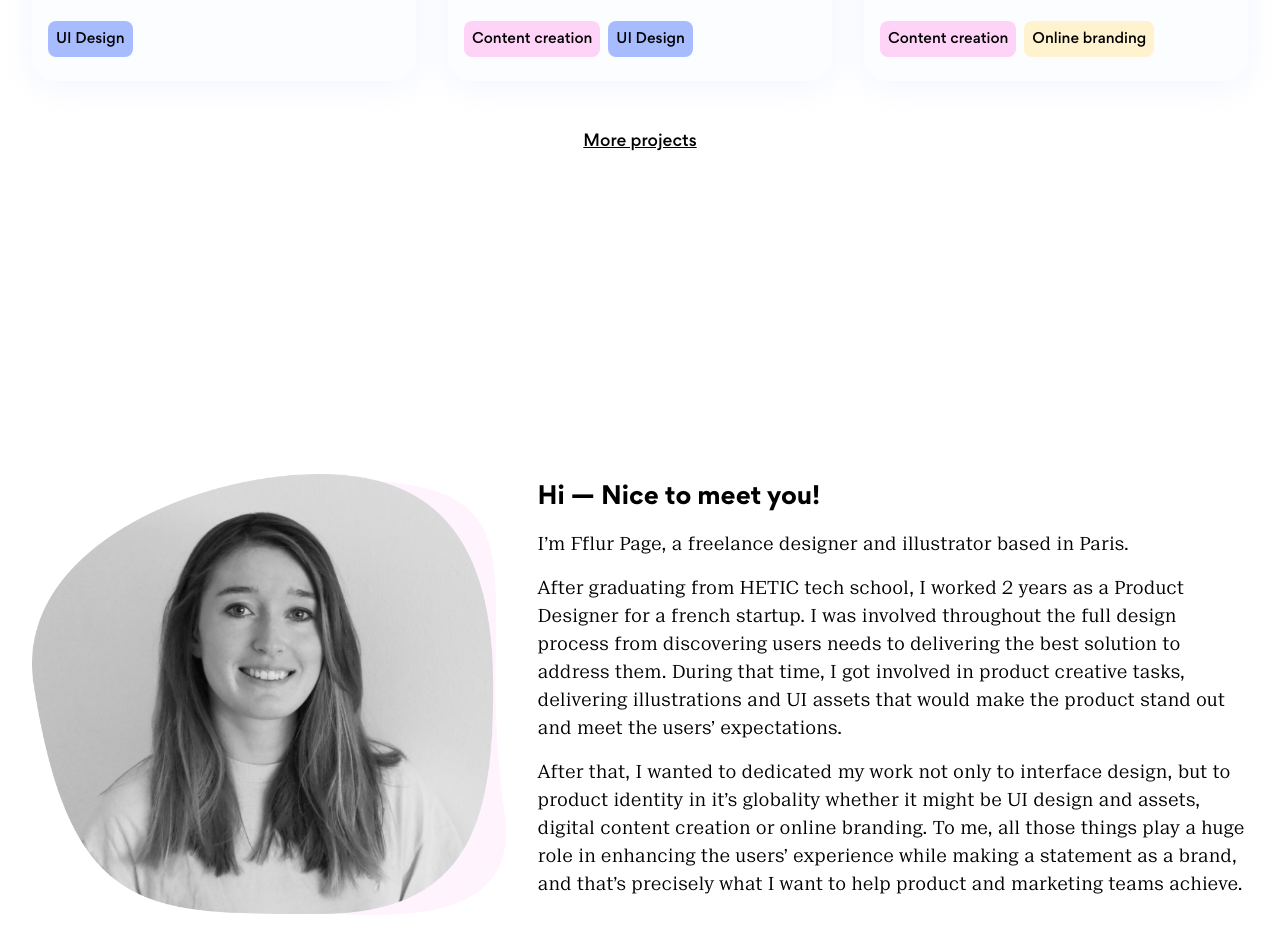
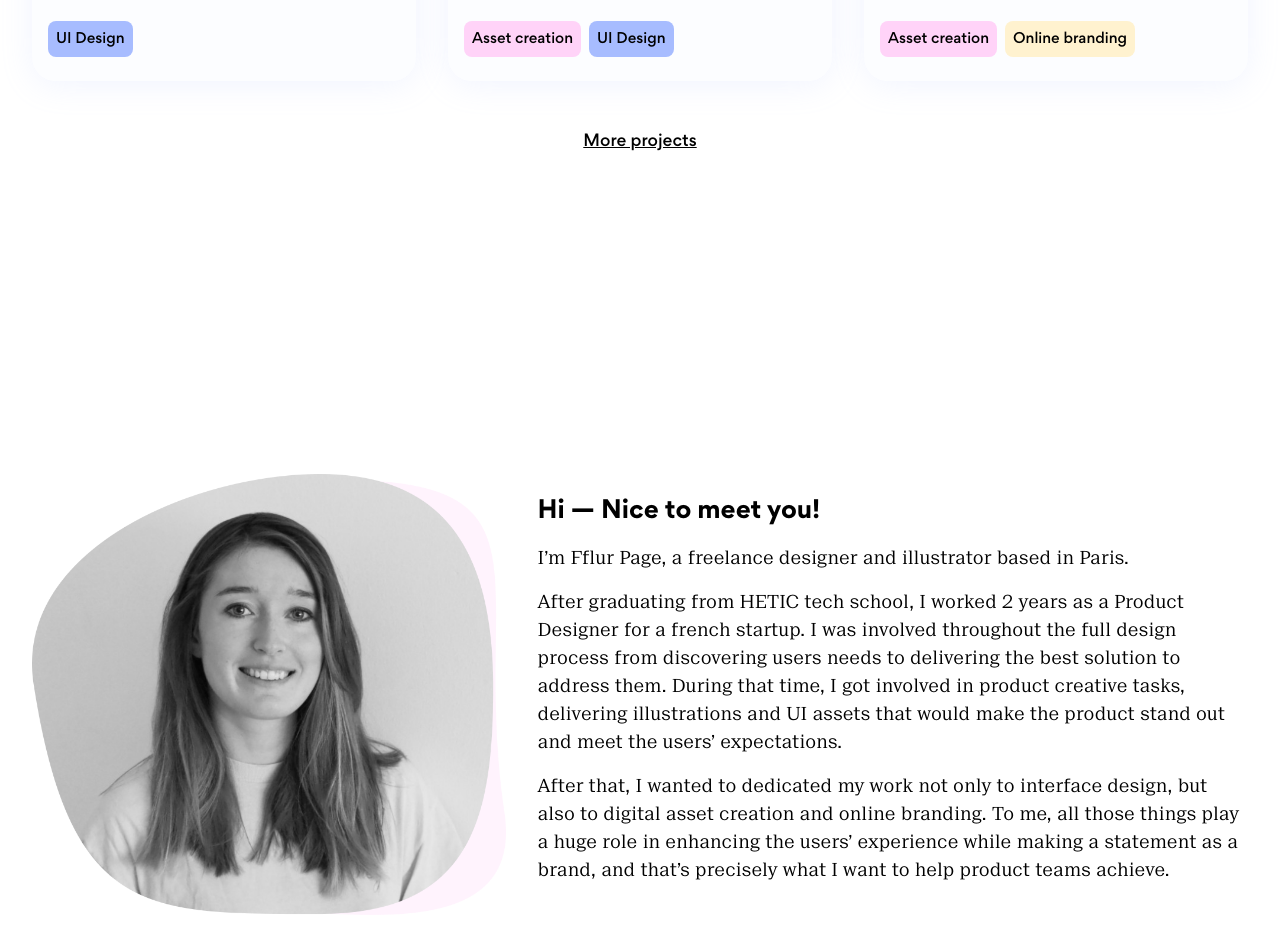
Before and after one commit to fflurp/fflurpage, a Next.js app: page / in a window 1280 px wide. Shown: the part 1326-2278 px from the top of the page. Built offline with nearby package versions, Linux system fonts and the light colour scheme.

Commit message:
type fix

```diff
--- a/pages/blog/index.tsx
+++ b/pages/blog/index.tsx
@@ -16,7 +16,9 @@ const Blog = () => {
             }
             link={"/blog/how-to-build-a-scalable-illustration-system"}
             image={"/Blog/Illustration-system/Banniere.png"}
-            tags={[{ text: "UI Design", variant: "primary" }]}
+            tags={[
+              { text: "UI Design", variant: "primary" },
+              { text: "Asset creation", variant: "secondary" }]}
           />
         </div>
       </div>
--- a/pages/index.tsx
+++ b/pages/index.tsx
@@ -12,10 +12,10 @@ const Home: NextPage = () => {
         <div className="flex flex-col-reverse items-center gap-8 text-center md:flex-row">
           <div className="flex h-full flex-1 flex-col text-left">
             <h1 className="font-display mb-4 font-title-bold text-5xl leading-[56px] text-gray-700">
-              Creative product designer & illustrator
+              Product designer & illustrator
             </h1>
             <h2 className="text-xl">
-              Everything from UI design to digital content creation for an extra
+              Everything from UI design to digital asset creation for an extra
               topping of user satisfaction 🧁
             </h2>
           </div>
@@ -43,7 +43,7 @@ const Home: NextPage = () => {
             link={"/projects/clear-fashion-illustration"}
             image={"/Project/CF-illu/Banniere/CF_illu_banner-2.png"}
             tags={[
-              { text: "Content creation", variant: "secondary" },
+              { text: "Asset creation", variant: "secondary" },
               { text: "UI Design", variant: "primary" },
             ]}
           />
@@ -53,7 +53,7 @@ const Home: NextPage = () => {
             link={"/projects/delphee"}
             image={"/Project/Delphee/Banniere/Delphee_banner-2.png"}
             tags={[
-              { text: "Content creation", variant: "secondary" },
+              { text: "Asset creation", variant: "secondary" },
               { text: "Online branding", variant: "tertiary" },
             ]}
           />
@@ -87,11 +87,10 @@ const Home: NextPage = () => {
           </p>
           <p className="mb-4 text-lg">
             After that, I wanted to dedicated my work not only to interface
-            design, but to product identity in it’s globality whether it might
-            be UI design and assets, digital content creation or online
-            branding. To me, all those things play a huge role in enhancing the
-            users’ experience while making a statement as a brand, and that’s
-            precisely what I want to help product and marketing teams achieve.
+            design, but also to digital asset creation and online branding. To me,
+            all those things play a huge role in enhancing the users’ experience
+            while making a statement as a brand, and that’s precisely what I
+            want to help product teams achieve.
           </p>
         </div>
       </section>
--- a/pages/projects/clear-fashion-illustration.tsx
+++ b/pages/projects/clear-fashion-illustration.tsx
@@ -28,7 +28,7 @@ const ClearFashionPage = () => {
             Clear Fashion
           </h1>
           <div className="mt-2 flex flex-wrap gap-2">
-            <Chip variant="secondary">Content creation</Chip>
+            <Chip variant="secondary">Asset creation</Chip>
             <Chip variant="primary">UI design</Chip>
           </div>
         </div>
--- a/pages/projects/index.tsx
+++ b/pages/projects/index.tsx
@@ -10,7 +10,7 @@ const Work = () => {
           Projects
         </h1>
         <p className="text-xl">
-          I work on user interface design, visual content creation and online
+          I work on user interface design, digital asset creation and online
           branding.
         </p>
         <p className="text-xl">
@@ -32,7 +32,7 @@ const Work = () => {
             link={"/projects/clear-fashion-illustration"}
             image={"/Project/CF-illu/Banniere/CF_illu_banner-2.png"}
             tags={[
-              { text: "Content creation", variant: "secondary" },
+              { text: "Asset creation", variant: "secondary" },
               { text: "UI Design", variant: "primary" },
             ]}
           />
@@ -42,7 +42,7 @@ const Work = () => {
             link={"/projects/delphee"}
             image={"/Project/Delphee/Banniere/Delphee_banner-2.png"}
             tags={[
-              { text: "Content creation", variant: "secondary" },
+              { text: "Asset creation", variant: "secondary" },
               { text: "Online branding", variant: "tertiary" },
             ]}
           />
@@ -54,7 +54,7 @@ const Work = () => {
             link={"/projects/fflur-page"}
             image={"/Project/Fflur/Banniere/Fflur_banner-2.png"}
             tags={[
-              { text: "Content creation", variant: "secondary" },
+              { text: "Asset creation", variant: "secondary" },
               { text: "Online branding", variant: "tertiary" },
               { text: "UI Design", variant: "primary" },
             ]}
```
